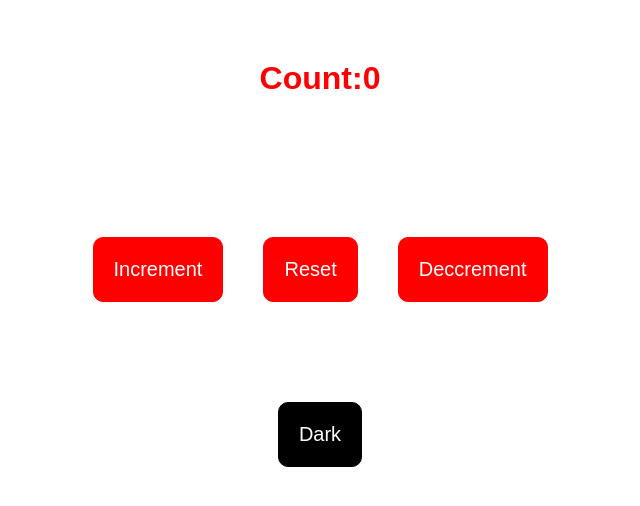
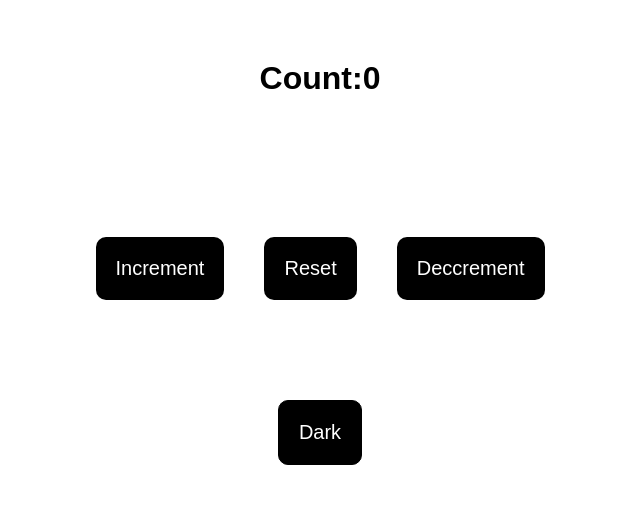
Before and after one commit to Khadichass/Javasc, a React (Create React App) app in the folder React/lesson2/: page / in a window 1280 px wide. Shown: the top 506 px of the page, without its empty margins (320-960 px from the left). Built offline with nearby package versions, Linux system fonts and the light colour scheme.

Commit message:
style finished

```diff
--- a/React/lesson2/src/components/useHooks.jsx
+++ b/React/lesson2/src/components/useHooks.jsx
@@ -1,33 +1,3 @@
-// import React, { useState } from "react";
-
-// const UseHooks = () => {
-//   const [count, setCount] = useState(0);
-//   const [dark, setDark] = useState(false);
-//   const [light, setLight] = useState(true);
-
-//   return (
-//     <div
-//       className="counter"
-//       style={{ backgroundColor: light ? "white" : "black" }}
-//     >
-//       <div className="text">
-//         <h1>Count:{count}</h1>
-//       </div>
-//       <div className="btn">
-//         <button onClick={() => setCount(count + 1)}>Increment</button>
-//         <button onClick={() => setCount(0)}>Reset</button>
-//         <button onClick={() => setCount(count - 1)}>Deccrement</button>
-//       </div>
-
-//       <div className="change">
-//         <button>Dark</button>
-//       </div>
-//     </div>
-//   );
-// };
-
-// export default UseHooks;
-
 import React, { useState } from "react";
 
 const UseHooks = () => {
@@ -49,16 +19,57 @@ const UseHooks = () => {
       }}
     >
       <div className="text">
-        <h1>Count:{count}</h1>
+        <h1
+          style={{
+            color: dark ? "white" : "black",
+          }}
+        >
+          Count:{count}
+        </h1>
       </div>
       <div className="btn">
-        <button onClick={() => setCount(count + 1)}>Increment</button>
-        <button onClick={() => setCount(0)}>Reset</button>
-        <button onClick={() => setCount(count - 1)}>Deccrement</button>
+        <button
+          style={{
+            backgroundColor: dark ? "red" : "black",
+            color: dark ? "black" : "white",
+            border: dark ? "red" : "black",
+          }}
+          onClick={() => setCount(count + 1)}
+        >
+          Increment
+        </button>
+        <button
+          style={{
+            backgroundColor: dark ? "red" : "black",
+            color: dark ? "black" : "white",
+            border: dark ? "red" : "black",
+          }}
+          onClick={() => setCount(0)}
+        >
+          Reset
+        </button>
+        <button
+          style={{
+            backgroundColor: dark ? "red" : "black",
+            color: dark ? "black" : "white",
+            border: dark ? "red" : "black",
+          }}
+          onClick={() => setCount(count - 1)}
+        >
+          Deccrement
+        </button>
       </div>
 
       <div className="change">
-        <button onClick={toggleTheme}>{dark ? "Light" : "Dark"}</button>
+        <button
+          style={{
+            backgroundColor: dark ? "white" : "black",
+            color: dark ? "black" : "white",
+          }}
+          onClick={toggleTheme}
+        >
+          {dark ? "Light" : "Dark"}
+        </button>
       </div>
     </div>
   );
```
